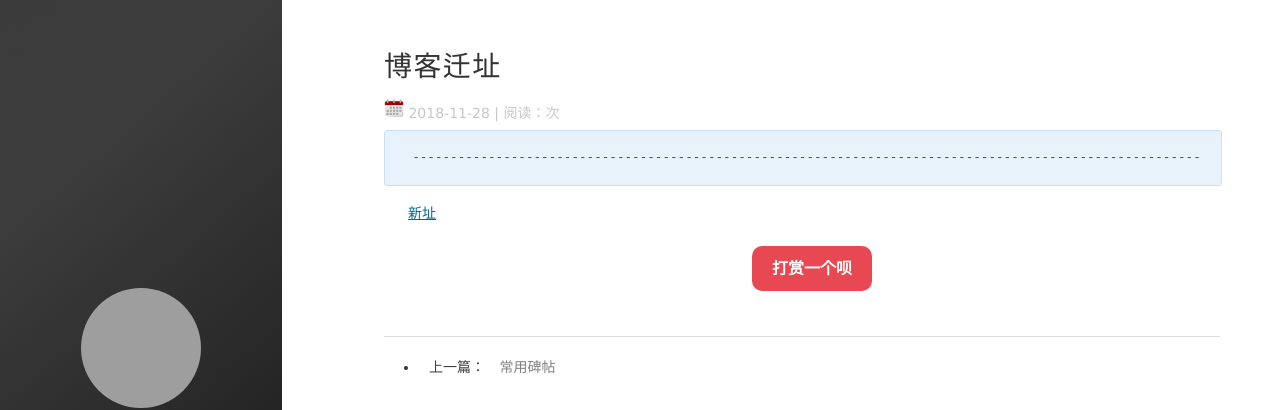
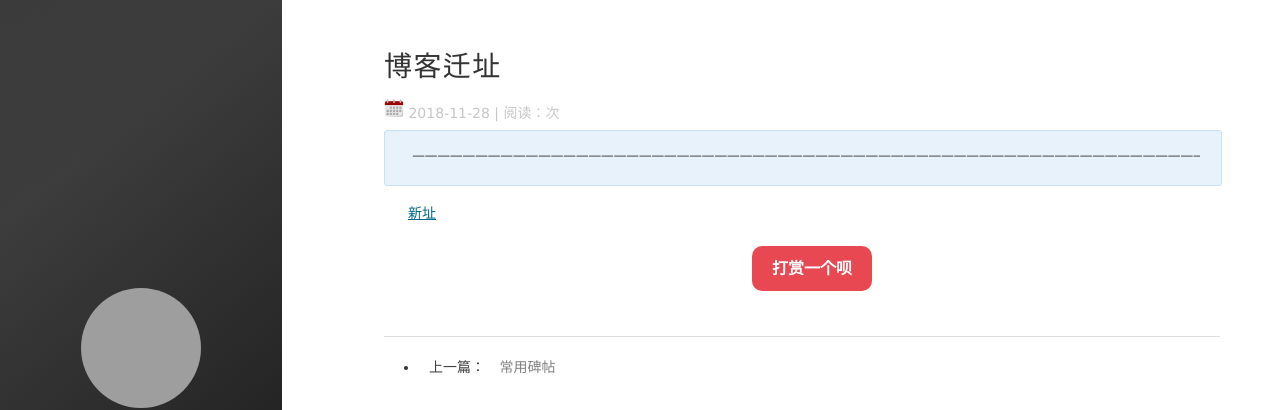
Before and after one commit to ydzydzydz/ydzydzydz.github.io, a Jekyll site: the page built from _posts/2018-11-28-new.md, in a window 1280 px wide. Shown: the top 410 px of the page. Built offline with Jekyll 4.4.1, drawn with Linux system fonts in a browser that asks for light colours; nearby versions of some CDN libraries; comment, search, counter and statistics services are not loaded; grey boxes are pictures that could not be loaded.

Commit message:
Update 2018-11-28-new.md

````diff
--- a/_posts/2018-11-28-new.md
+++ b/_posts/2018-11-28-new.md
@@ -8,6 +8,6 @@ date: 2018-11-28
 tags: 博客
 ---
 ```
---------------------------------------------------------------------------------------------------------------------------------------------------------
+一一一一一一一一一一一一一一一一一一一一一一一一一一一一一一一一一一一一一一一一一一一一一一一一一一一一一一一一一一一一一一一一一一一一一一一一一一一一一一一一一一一一一一一一一一一一一一一一一一一一一一一一一一一一一一一一一一一一一一一一一一一一一一一一一一一一一一一一一一一一一一一一一一一一一一一一一一一一一一一一一一一一一一一一一一一一一一一一一一一一一一一一一一一一一一一一一一一一一一一一一一一一一一一一一一一一一一一一一一一一一一一一一一一一一一一一一一一一一一一一一一一一一一一一一一一一一一一一一一一一一一一一一一一一一一一一一一一一一一一一一一一一一一一一一一一一一一一一一一一一一一一一一一一一一一一一一一一一一一一一一一一一一一一一一一一一一一一一一一一一一一一一一一一一一一一一一一一一一一一一一一一一一一一一一一一一一一一一一一一一一一一一一一一一一一一一一一一一一一一一一一一一一一一一一一一一一一一一一一一一一一一一一一一一一一一一一一一一一一一一一一一一一一一一一一一一一一一一一一一一一一一一一一一一一一一一一一一一一一一一一一一一一一一一一一一一一一一一一一一一一一一一一一一一一一一一一一一一一一一一一一一一一一一一一一一一一一一一一一一一一一一一一一一一一一一一一一一一一一一一一一一一一一一一一一一一一一一一一一一一一一一一一一一一一一一一一一一一一一一一一一一一一一一一一一一一一一一一一一一一一一一一一一一一一一一一一一一一一一一一一一一一一一一一一一一一一一一一一一一一一一一一一一一一一一一一一一一一一一一一一一一一一一一一一一一一一一一一一一一一一一一一一一一一一一一一一一一一一一一一一一一一一一一一一一一一一一一一一一一一一一一一一一一一一一一一一一一一一一一一一一一一一一一一一一一一一一一一一一一一
 ```
 [新址](http://zhuangzhuang.cf)
````
